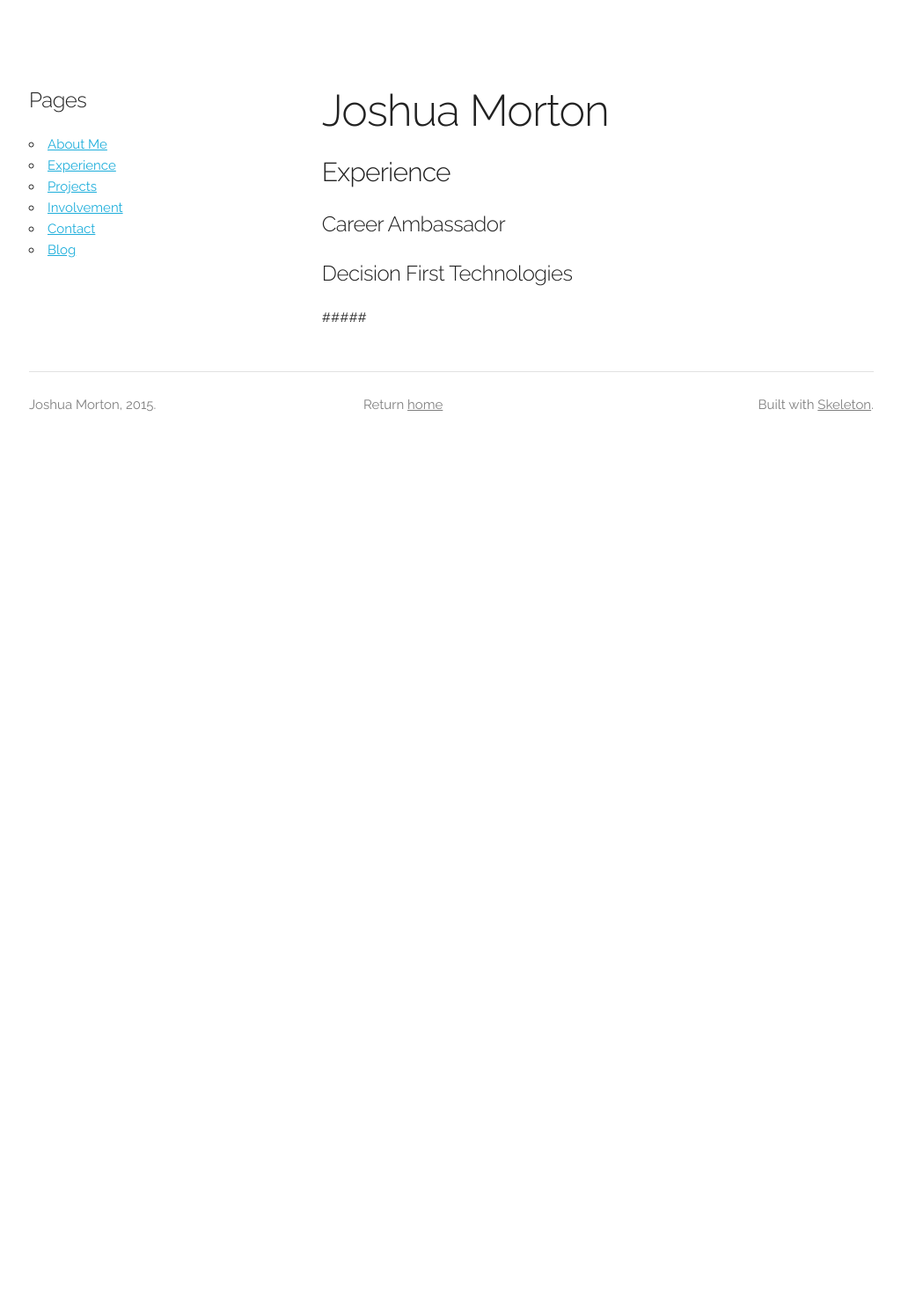
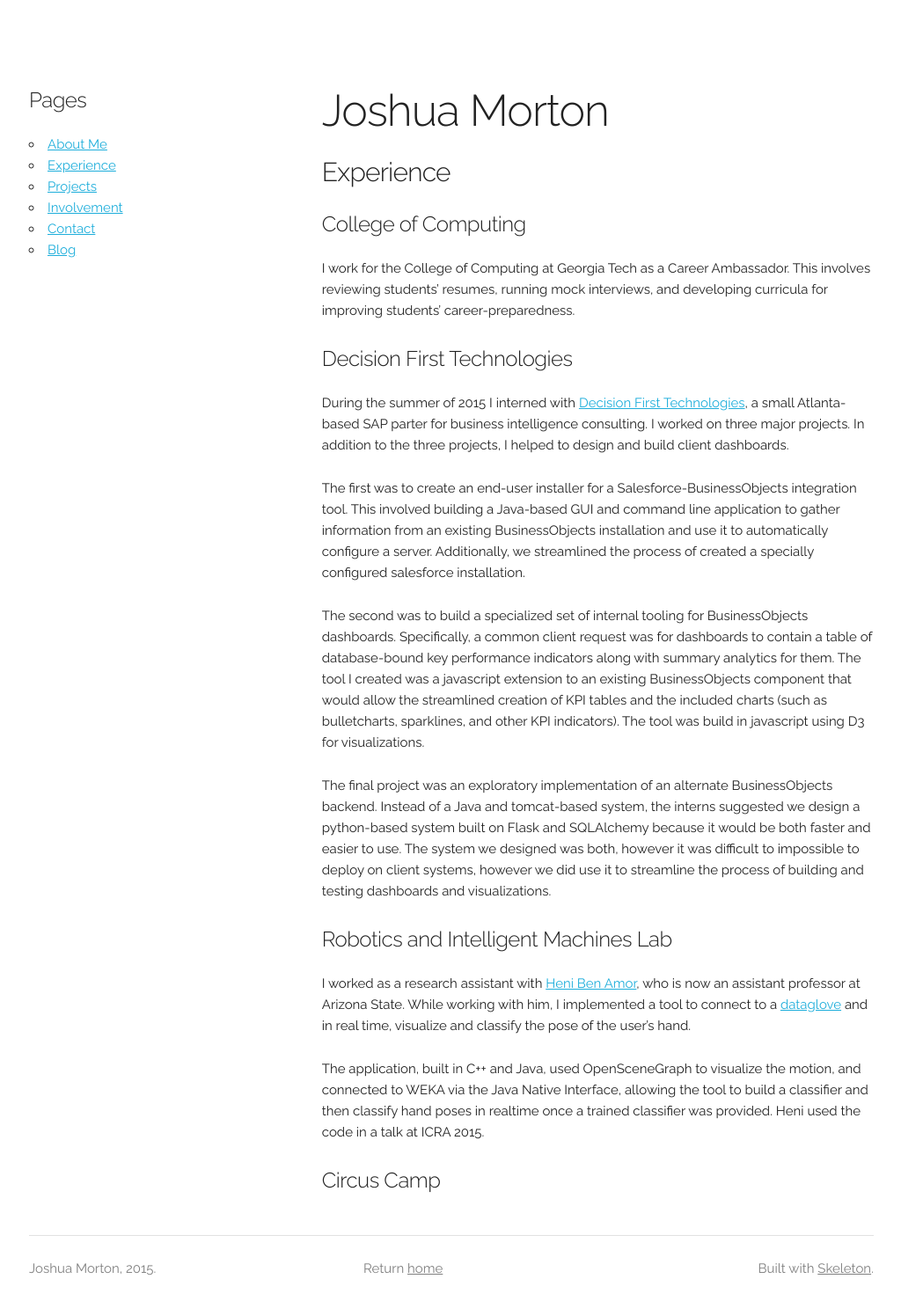
Before and after one commit to joshuamorton/joshuamorton.github.com, a Jekyll site: the page built from experience.md, in a window 1280 px wide. Shown: the whole page at 88% size, without its empty margins (127-1151 px from the left). Built offline with Jekyll 4.4.1, drawn with Linux system fonts in a browser that asks for light colours; Markdown is read by kramdown in place of the engine named in the settings; before the commit the page ends 900 px from its top, so only the background shows below that.

Commit message:
updated experience

```diff
--- a/experience.md
+++ b/experience.md
@@ -7,8 +7,21 @@ priority: 3
 #Joshua Morton
 ####Experience
 
-#####Career Ambassador
+#####College of Computing
+I work for the College of Computing at Georgia Tech as a Career Ambassador. This involves reviewing students' resumes, running mock interviews, and developing curricula for improving students' career-preparedness.
 
 #####Decision First Technologies
+During the summer of 2015 I interned with [Decision First Technologies](http://www.decisionfirst.com/), a small Atlanta-based SAP parter for business intelligence consulting. I worked on three major projects. In addition to the three projects, I helped to design and build client dashboards.
 
-#####
+The first was to create an end-user installer for a Salesforce-BusinessObjects integration tool. This involved building a Java-based GUI and command line application to gather information from an existing BusinessObjects installation and use it to automatically configure a server. Additionally, we streamlined the process of created a specially configured salesforce installation.
+
+The second was to build a specialized set of internal tooling for BusinessObjects dashboards. Specifically, a common client request was for dashboards to contain a table of database-bound key performance indicators along with summary analytics for them. The tool I created was a javascript extension to an existing BusinessObjects component that would allow the streamlined creation of KPI tables and the included charts (such as bulletcharts, sparklines, and other KPI indicators). The tool was build in javascript using D3 for visualizations.
+
+The final project was an exploratory implementation of an alternate BusinessObjects backend. Instead of a Java and tomcat-based system, the interns suggested we design a python-based system built on Flask and SQLAlchemy because it would be both faster and easier to use. The system we designed was both, however it was difficult to impossible to deploy on client systems, however we did use it to streamline the process of building and testing dashboards and visualizations.
+
+#####Robotics and Intelligent Machines Lab
+I worked as a research assistant with [Heni Ben Amor](http://henibenamor.weebly.com/), who is now an assistant professor at Arizona State. While working with him, I implemented a tool to connect to a [dataglove](https://en.wikipedia.org/wiki/Wired_glove) and in real time, visualize and classify the pose of the user's hand.
+
+The application, built in C++ and Java, used OpenSceneGraph to visualize the motion, and connected to WEKA via the Java Native Interface, allowing the tool to build a classifier and then classify hand poses in realtime once a trained classifier was provided. Heni used the code in a talk at ICRA 2015.
+
+#####Circus Camp
```
Also changed, not shown: involvement.md (+5 -1 lines).
